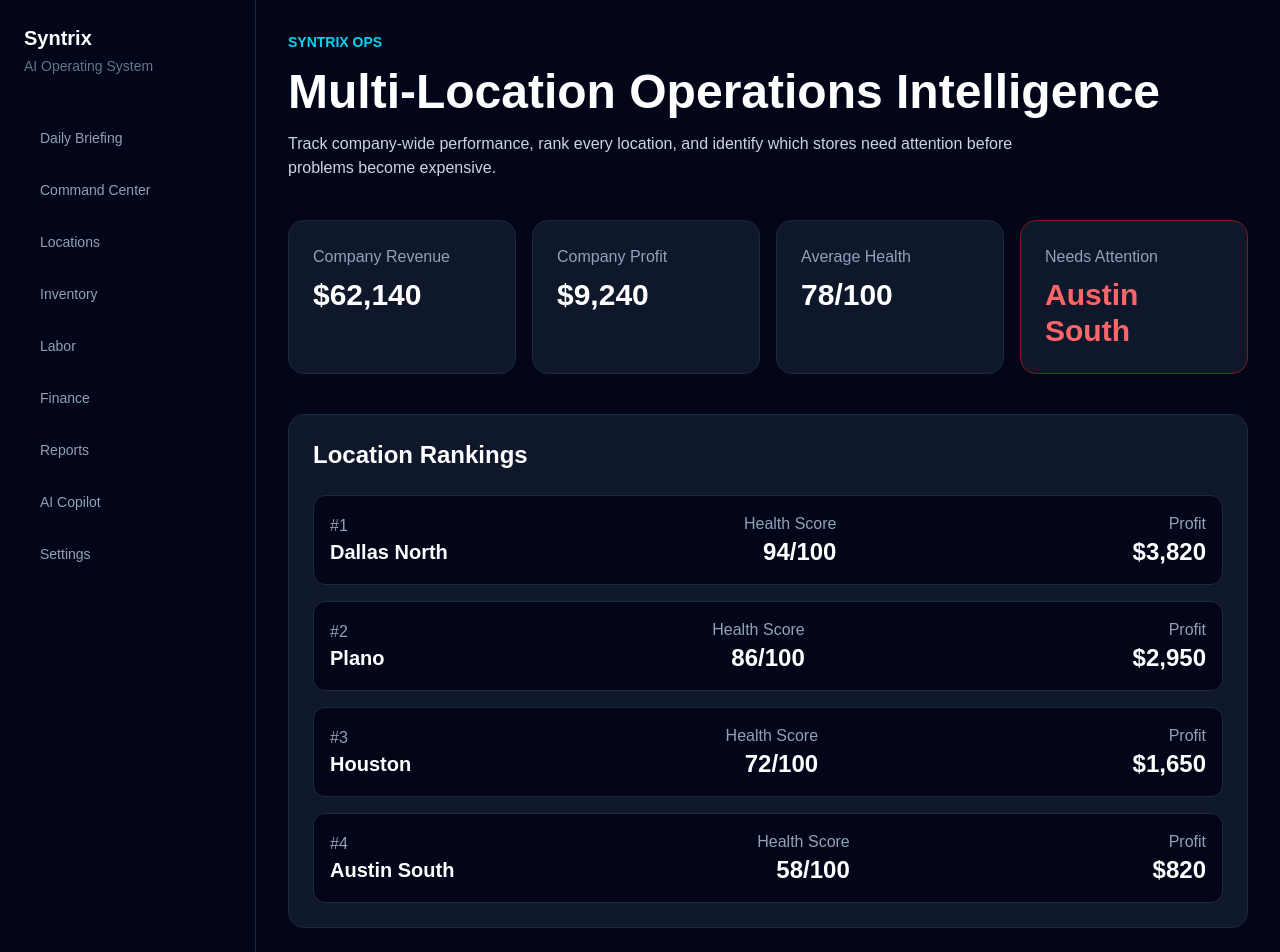
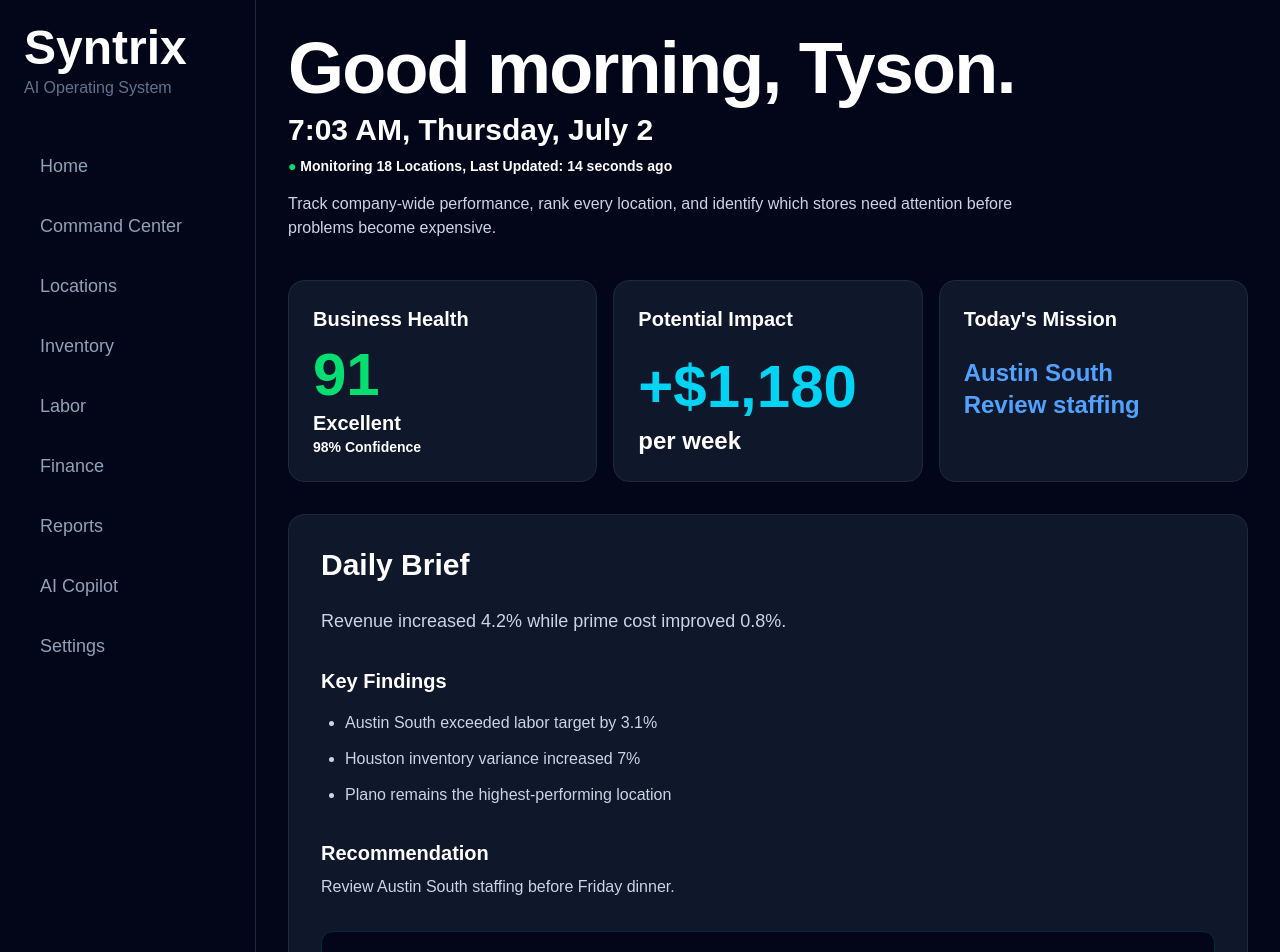
Before and after one commit to SyntrixAI/syntrix-ops, a Next.js app: page / in a window 1280 px wide. Shown: the top 952 px of the page. Built offline with nearby package versions, Linux system fonts and the light colour scheme.

Commit message:
feat: build Daily Briefing components

```diff
--- a/src/app/page.js
+++ b/src/app/page.js
@@ -1,53 +1,11 @@
+import { locations } from "../data/companyData";
 import Sidebar from "../components/layout/Sidebar";
+import DailyBriefHeader from "../components/briefing/DailyBriefHeader";
+import HealthCard from "../components/cards/HealthCard";
+import MissionCard from "../components/cards/MissionCard";
+import ImpactCard from "../components/cards/ImpactCard";
+import DailyBrief from "../components/briefing/DailyBrief";
 
-const locations = [
-  {
-    name: "Dallas North",
-    revenue: 18420,
-    labor: 27.8,
-    foodCost: 30.9,
-    primeCost: 58.7,
-    profit: 3820,
-    healthScore: 94,
-  },
-  {
-    name: "Plano",
-    revenue: 16250,
-    labor: 29.4,
-    foodCost: 31.8,
-    primeCost: 61.2,
-    profit: 2950,
-    healthScore: 86,
-  },
-  {
-    name: "Houston",
-    revenue: 14580,
-    labor: 33.1,
-    foodCost: 34.5,
-    primeCost: 67.6,
-    profit: 1650,
-    healthScore: 72,
-  },
-  {
-    name: "Austin South",
-    revenue: 12890,
-    labor: 35.2,
-    foodCost: 36.7,
-    primeCost: 71.9,
-    profit: 820,
-    healthScore: 58,
-  },
-];
-
-const totalRevenue = locations.reduce((sum, store) => sum + store.revenue, 0);
-const totalProfit = locations.reduce((sum, store) => sum + store.profit, 0);
-const averageHealth =
-  locations.reduce((sum, store) => sum + store.healthScore, 0) /
-  locations.length;
-
-const leastProfitableStore = locations.reduce((lowest, store) =>
-  store.profit < lowest.profit ? store : lowest,
-);
 
 function formatCurrency(amount) {
   return new Intl.NumberFormat("en-US", {
@@ -64,91 +22,31 @@ export default function Home() {
 
       <main className="flex-1 p-8">
         <section className="max-w-7xl mx-auto">
-          <p className="text-sm text-cyan-400 font-semibold">SYNTRIX OPS</p>
-
-          <h1 className="text-5xl font-bold mt-4">
-            Multi-Location Operations Intelligence
-          </h1>
+          <DailyBriefHeader name="Tyson" />
 
           <p className="text-slate-300 mt-4 max-w-3xl">
             Track company-wide performance, rank every location, and identify
             which stores need attention before problems become expensive.
           </p>
 
-          <div className="grid grid-cols-1 md:grid-cols-4 gap-4 mt-10">
-            <div className="bg-slate-900 p-6 rounded-2xl border border-slate-800">
-              <p className="text-slate-400">Company Revenue</p>
-              <h2 className="text-3xl font-bold mt-2">
-                {formatCurrency(totalRevenue)}
-              </h2>
-            </div>
+          <div className="grid grid-cols-1 md:grid-cols-3 gap-4 mt-10">
 
-            <div className="bg-slate-900 p-6 rounded-2xl border border-slate-800">
-              <p className="text-slate-400">Company Profit</p>
-              <h2 className="text-3xl font-bold mt-2">
-                {formatCurrency(totalProfit)}
-              </h2>
-            </div>
+            <HealthCard score={91} status="Excellent" confidence={98} />
 
-            <div className="bg-slate-900 p-6 rounded-2xl border border-slate-800">
-              <p className="text-slate-400">Average Health</p>
-              <h2 className="text-3xl font-bold mt-2">
-                {averageHealth.toFixed(0)}/100
-              </h2>
-            </div>
+            <ImpactCard amount="+$1,180" period="per week"/>
 
-            <div className="bg-slate-900 p-6 rounded-2xl border border-red-900">
-              <p className="text-slate-400">Needs Attention</p>
-              <h2 className="text-3xl font-bold mt-2 text-red-400">
-                {leastProfitableStore.name}
-              </h2>
-            </div>
+            <MissionCard location="Austin South" action="Review staffing"/>
+
           </div>
+              <DailyBrief headline="Revenue increased 4.2% while prime cost improved 0.8%."
+                        findings={[
+                          "Austin South exceeded labor target by 3.1%",
+                          "Houston inventory variance increased 7%",
+                          "Plano remains the highest-performing location",
+                                  ]}
+                        recommendation="Review Austin South staffing before Friday dinner."
+                        impact="+$1,180/week"/>
 
-          <div className="mt-10 bg-slate-900 p-6 rounded-2xl border border-slate-800">
-            <h2 className="text-2xl font-bold">Location Rankings</h2>
-
-            <div className="mt-6 space-y-4">
-              {[...locations]
-                .sort((a, b) => b.healthScore - a.healthScore)
-                .map((store, index) => (
-                  <div
-                    key={store.name}
-                    className="flex items-center justify-between bg-slate-950 p-4 rounded-xl border border-slate-800"
-                  >
-                    <div>
-                      <p className="text-slate-400">#{index + 1}</p>
-                      <h3 className="text-xl font-semibold">{store.name}</h3>
-                    </div>
-
-                    <div className="text-right">
-                      <p className="text-slate-400">Health Score</p>
-                      <p className="text-2xl font-bold">
-                        {store.healthScore}/100
-                      </p>
-                    </div>
-
-                    <div className="text-right">
-                      <p className="text-slate-400">Profit</p>
-                      <p className="text-2xl font-bold">
-                        {formatCurrency(store.profit)}
-                      </p>
-                    </div>
-                  </div>
-                ))}
-            </div>
-          </div>
-
-          <div className="mt-10 bg-slate-900 p-6 rounded-2xl border border-slate-800">
-            <h2 className="text-2xl font-bold">AI Executive Summary</h2>
-            <p className="text-slate-300 mt-3">
-              Austin South is currently the lowest-performing location, with the
-              weakest health score and lowest profit. Labor and food cost are
-              both above target, creating a prime cost of 71.9%. Recommend
-              reviewing staffing levels, protein usage, and purchasing controls
-              this week.
-            </p>
-          </div>
         </section>
       </main>
     </div>
--- /dev/null
+++ b/src/components/briefing/DailyBrief.jsx
@@ -0,0 +1,50 @@
+export default function DailyBrief({
+  headline,
+  findings,
+  recommendation,
+  impact,
+}) {
+  return (
+    <div className="mt-8 rounded-2xl border border-slate-800 bg-slate-900 p-8">
+      <h2 className="text-3xl font-bold text-white">
+        Daily Brief
+      </h2>
+
+      <p className="mt-6 text-lg text-slate-300">
+        {headline}
+      </p>
+
+      <div className="mt-8">
+        <h3 className="text-xl font-semibold text-white">
+          Key Findings
+        </h3>
+
+        <ul className="mt-4 list-disc space-y-3 pl-6 text-slate-300">
+          {findings.map((finding, index) => (
+            <li key={index}>{finding}</li>
+          ))}
+        </ul>
+      </div>
+
+      <div className="mt-8">
+        <h3 className="text-xl font-semibold text-white">
+          Recommendation
+        </h3>
+
+        <p className="mt-2 text-slate-300">
+          {recommendation}
+        </p>
+      </div>
+
+      <div className="mt-8 rounded-xl border border-cyan-500/20 bg-slate-950 p-6">
+        <p className="text-sm text-slate-400">
+          Estimated Financial Impact
+        </p>
+
+        <p className="mt-2 text-4xl font-bold text-cyan-400">
+          {impact}
+        </p>
+      </div>
+    </div>
+  );
+}
--- /dev/null
+++ b/src/components/briefing/DailyBriefHeader.jsx
@@ -0,0 +1,18 @@
+export default function DailyBriefHeader({ name }) {
+  return (
+    <header>
+      <h1 className="text-7xl font-bold tracking-tight text-white">
+        Good morning, {name}.
+      </h1>
+
+      <p className="mt-2 text-3xl font-bold text-white">
+        7:03 AM, Thursday, July 2
+      </p>
+
+      <p className="mt-2 text-sm font-semibold text-white">
+        <span className="text-green-400">●</span> Monitoring 18 Locations, Last
+        Updated: 14 seconds ago
+      </p>
+    </header>
+  );
+}
--- /dev/null
+++ b/src/components/cards/HealthCard.jsx
@@ -0,0 +1,15 @@
+export default function HealthCard({ score, status, confidence }) {
+  return (
+    <div className="rounded-2xl border border-slate-800 bg-slate-900 p-6">
+      <p className="text-xl font-bold text-white">Business Health</p>
+
+      <h2 className="mt-3 text-6xl font-bold text-green-400">{score}</h2>
+
+      <p className="mt-1 text-xl font-bold text-white">{status}</p>
+
+      <p className="text-sm font-semibold text-white">
+        {confidence}% Confidence
+      </p>
+    </div>
+  );
+}
--- /dev/null
+++ b/src/components/cards/ImpactCard.jsx
@@ -0,0 +1,17 @@
+export default function ImpactCard({ amount, period }) {
+  return (
+    <div className="rounded-2xl border border-slate-800 bg-slate-900 p-6">
+      <p className="text-xl font-bold text-white">
+        Potential Impact
+      </p>
+
+      <h2 className="mt-6 text-6xl font-bold text-cyan-400">
+        {amount}
+      </h2>
+
+      <p className="mt-2 text-2xl font-bold text-white">
+        {period}
+      </p>
+    </div>
+  );
+}
--- /dev/null
+++ b/src/components/cards/MissionCard.jsx
@@ -0,0 +1,17 @@
+export default function MissionCard({ location, action }) {
+  return (
+    <div className="rounded-2xl border border-slate-800 bg-slate-900 p-6">
+      <p className="text-xl font-bold text-white">
+        Today's Mission
+      </p>
+
+      <h2 className="mt-6 text-2xl font-bold text-blue-400">
+        {location}
+      </h2>
+
+      <p className="text-2xl font-bold text-blue-400">
+        {action}
+      </p>
+    </div>
+  );
+}
--- a/src/components/layout/Sidebar.jsx
+++ b/src/components/layout/Sidebar.jsx
@@ -1,5 +1,5 @@
 const navItems = [
-  "Daily Briefing",
+  "Home",
   "Command Center",
   "Locations",
   "Inventory",
@@ -14,15 +14,15 @@ export default function Sidebar() {
   return (
     <aside className="hidden md:flex min-h-screen w-64 flex-col border-r border-slate-800 bg-slate-950 p-6">
       <div>
-        <p className="text-xl font-bold text-white">Syntrix</p>
-        <p className="mt-1 text-sm text-slate-500">AI Operating System</p>
+        <p className="text-5xl font-bold text-white">Syntrix</p>
+        <p className="mt-1 text-md text-slate-500">AI Operating System</p>
       </div>
 
       <nav className="mt-10 space-y-2">
         {navItems.map((item) => (
           <button
             key={item}
-            className="w-full rounded-xl px-4 py-3 text-left text-sm text-slate-400 hover:bg-slate-900 hover:text-white"
+            className="w-full rounded-xl px-4 py-3 text-left text-lg text-slate-400 hover:bg-slate-900 hover:text-white"
           >
             {item}
           </button>
--- /dev/null
+++ b/src/data/companyData.js
@@ -0,0 +1,42 @@
+export const locations = [
+  {
+    id: 1,
+    name: "Dallas North",
+    revenue: 18420,
+    labor: 27.8,
+    foodCost: 30.9,
+    primeCost: 58.7,
+    profit: 3820,
+    healthScore: 94,
+  },
+  {
+    id: 2,
+    name: "Plano",
+    revenue: 16250,
+    labor: 29.4,
+    foodCost: 31.8,
+    primeCost: 61.2,
+    profit: 2950,
+    healthScore: 86,
+  },
+  {
+    id: 3,
+    name: "Houston",
+    revenue: 14580,
+    labor: 33.1,
+    foodCost: 34.5,
+    primeCost: 67.6,
+    profit: 1650,
+    healthScore: 72,
+  },
+  {
+    id: 4,
+    name: "Austin South",
+    revenue: 12890,
+    labor: 35.2,
+    foodCost: 36.7,
+    primeCost: 71.9,
+    profit: 820,
+    healthScore: 58,
+  },
+];
```
Also changed, not shown: 3 other files (tests, documents, lock files or other folders).
